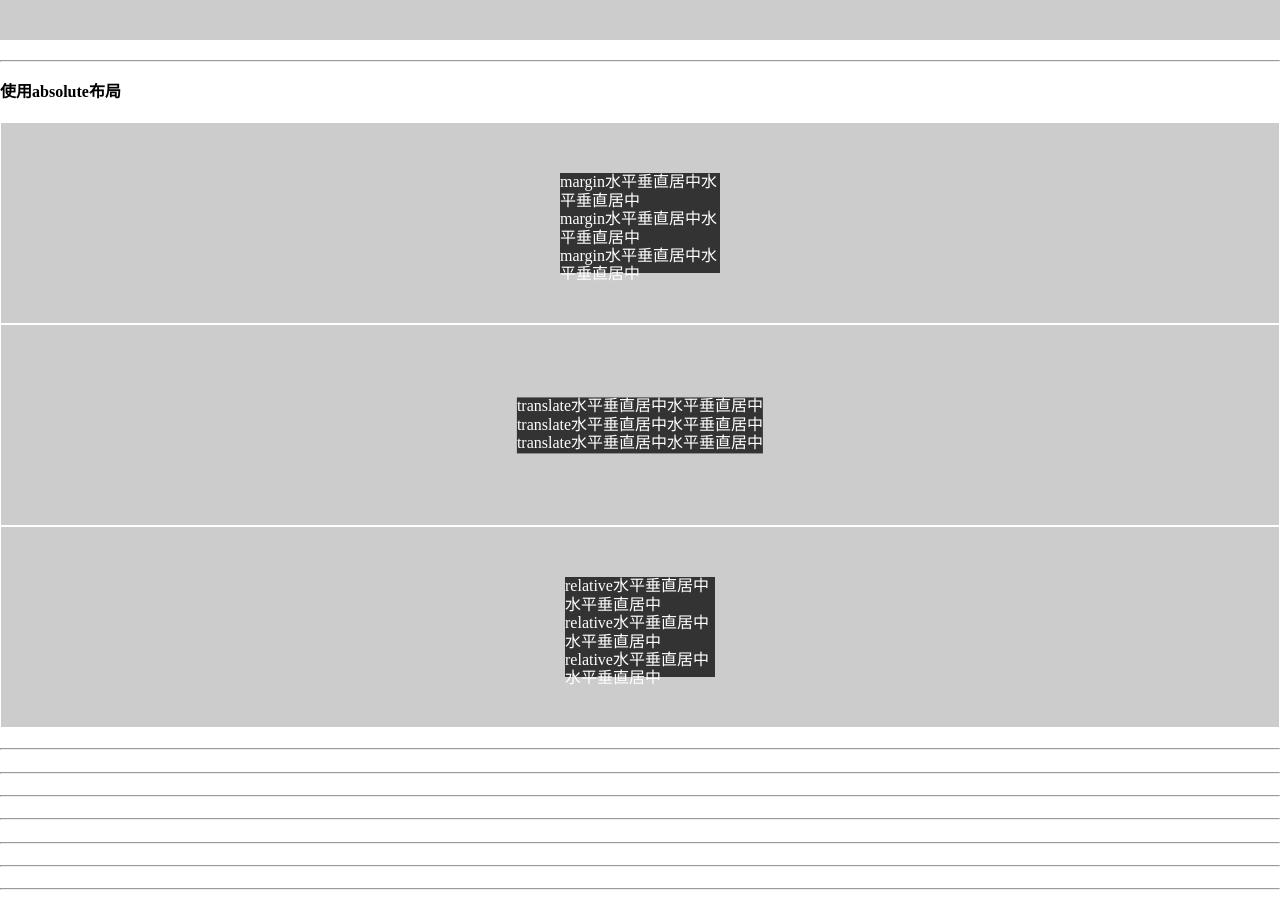
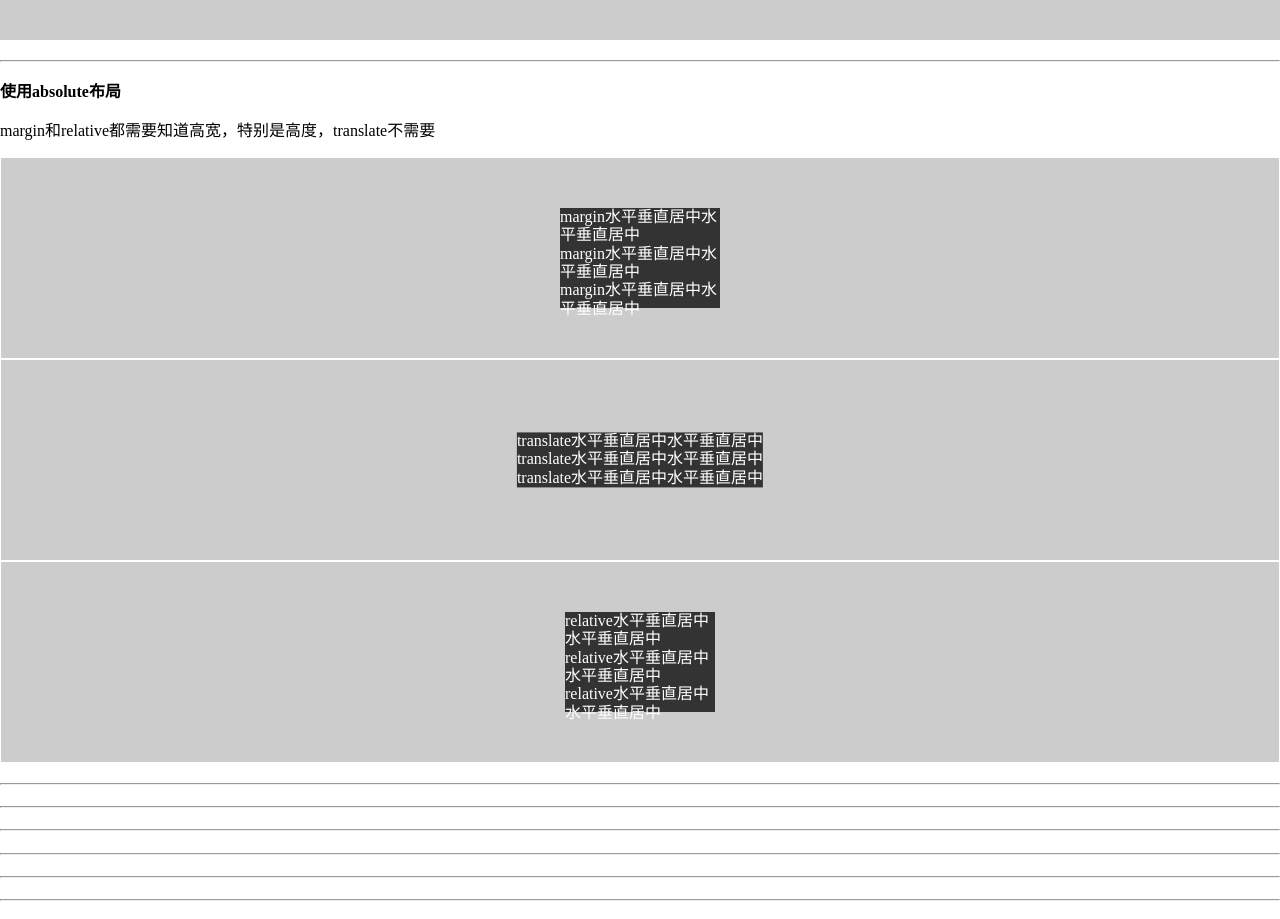
Before and after one commit to Journey1510/vertical-center, a plain HTML site: page index.html in a window 1280 px wide. Shown: the part 1360-2279 px from the top of the page. Before the commit the page ends 2258 px from the top, so only its background shows below. Drawn offline with nearby package versions, Linux system fonts and the light colour scheme.

Commit message:
添加注释

```diff
--- a/index.html
+++ b/index.html
@@ -37,6 +37,7 @@
 	<hr>
 	<section id="center-4" class="content">
 		<h4>使用absolute布局</h4>
+		<p>margin和relative都需要知道高宽，特别是高度，translate不需要</p>
 		<div class="wrap">
 			<div class="ele margin">
 				margin水平垂直居中水平垂直居中<br>margin水平垂直居中水平垂直居中<br>margin水平垂直居中水平垂直居中<br>
--- a/style.css
+++ b/style.css
@@ -62,12 +62,14 @@
     top: 50%;
     background-color: #333;
 }
+/*确定了居中块的长和宽，然后通过margin左和上的负值，调整到中间*/
 #center-4 .wrap .margin {
 	width: 160px;
 	height: 100px;
 	margin-left: -80px;
 	margin-top: -50px;
 }
+/*通过CSS3的transform translate3d方法将div向左和上移动50%*/
 #center-4 .wrap .translate {
 	-webkit-transform: translate3d(-50%, -50%, 0);
 	transfrom: translate3d(-50%, -50%, 0);
@@ -76,12 +78,15 @@
 	position: relative;
 	left: -50%;
 	top: -50%;
+	/*填充父元素*/
 	width: 100%;
 	height: 100%;
 	background: #333;
 }
 #center-4 .wrap .relative {
 	width: 150px;
+	/*高度要确定，top的值为百分比，是以父元素的高度为依据
+	但实际需要以自身高度为依据，所以需要自身占据的空间大小与父元素一致*/
 	height: 100px;
 	background-color: transparent;
 }
```
